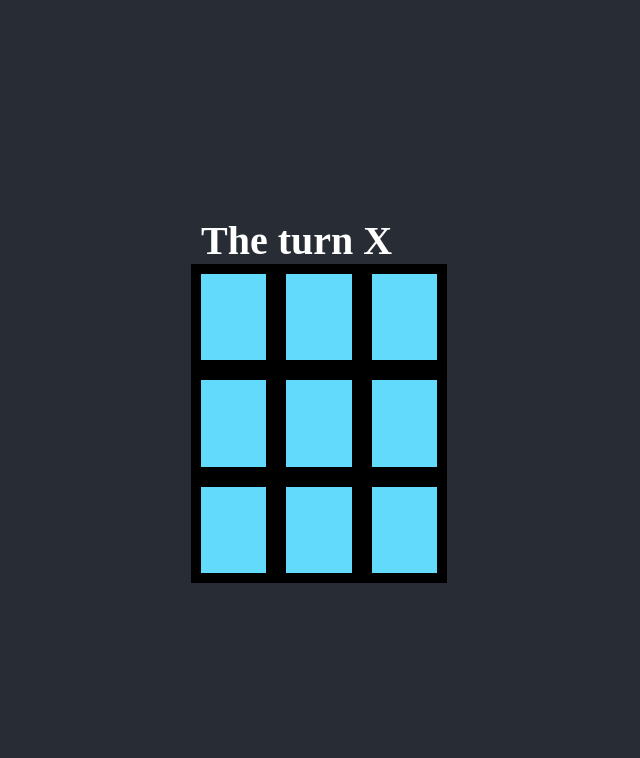
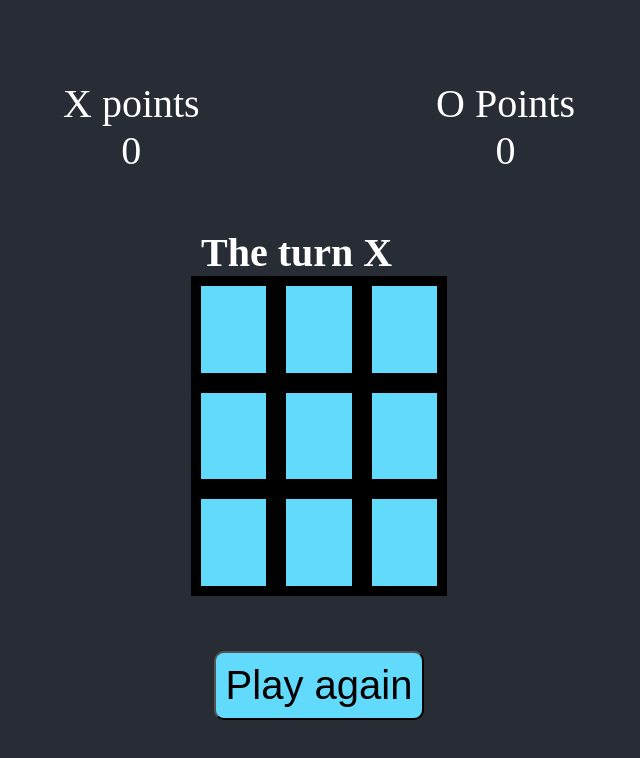
Before and after one commit to HegerAriasSantos/Tic-Tac-Toe, a React app: page / in a window 1280 px wide. Shown: the whole page, without its empty margins (321-961 px from the left). Built offline with nearby package versions, Linux system fonts and the light colour scheme.

Commit message:
finished

```diff
--- a/src/components/Game.js
+++ b/src/components/Game.js
@@ -9,6 +9,8 @@ class Game extends React.Component {
       ListSquares: Array(9).fill(null),
       Xturn: true,
       winner: null,
+      Xpts: 0,
+      Opts: 0,
     };
   }
   calculateWinner(squares) {
@@ -34,17 +36,6 @@ class Game extends React.Component {
     }
     return null;
   }
-  handleClick = (i) => {
-    const Squares = this.state.ListSquares.slice();
-    if (this.calculateWinner(Squares) || Squares[i]) {
-      return;
-    }
-    Squares[i] = this.state.Xturn ? "X" : "O";
-    this.setState({
-      ListSquares: Squares,
-      Xturn: this.state.Xturn ? false : true,
-    });
-  };
   positionSquare(i) {
     return (
       <div className="Board__Item">
@@ -55,6 +46,37 @@ class Game extends React.Component {
       </div>
     );
   }
+
+  handleClick = (i) => {
+    const Squares = this.state.ListSquares.slice();
+    if (this.calculateWinner(Squares) || Squares[i]) {
+      return;
+    } else {
+      Squares[i] = this.state.Xturn ? "X" : "O";
+      this.setState({
+        ListSquares: Squares,
+        Xturn: this.state.Xturn ? false : true,
+      });
+    }
+    let winner = this.calculateWinner(Squares);
+    if (winner !== null) {
+      winner === "X"
+        ? this.setState({
+            Xpts: this.state.Xpts + 1,
+          })
+        : this.setState({
+            Opts: this.state.Opts + 1,
+          });
+    }
+  };
+
+  again() {
+    this.setState({
+      ListSquares: Array(9).fill(null),
+      Xturn: true,
+    });
+  }
+
   render() {
     let winner = this.calculateWinner(this.state.ListSquares);
     let status;
@@ -66,6 +88,16 @@ class Game extends React.Component {
 
     return (
       <div className="Game">
+        <div className="Ptos">
+          <div className="Ptos__ptos">
+            <div>X points</div>
+            <div>{this.state.Xpts}</div>
+          </div>
+          <div className="Ptos__ptos">
+            <div>O Points</div>
+            <div>{this.state.Opts}</div>
+          </div>
+        </div>
         <div>
           <h1 className="Game__Title">{status}</h1>
           <div className="Game__Board">
@@ -80,6 +112,14 @@ class Game extends React.Component {
             {this.positionSquare(8)}
           </div>
         </div>
+        <div>
+          <button
+            className="Game__repeat"
+            onClick={() => this.again(this.state.winner)}
+          >
+            Play again
+          </button>
+        </div>
       </div>
     );
   }
--- a/src/components/style/Games.css
+++ b/src/components/style/Games.css
@@ -12,9 +12,10 @@ body{
 }
 .Game{
   display: flex;
-  justify-content: center;
+  justify-content: space-between;
   align-items: center;
   height: 80vh;
+  flex-direction: column;
 }
 
 .Game__Title{
@@ -32,6 +33,12 @@ body{
  width: 20vw;
  height: 40vh;
 }
+.Game__repeat{
+  background-color: #61dafb;
+  font-size: 40px;
+  padding: 10px;
+  border-radius: 10px;
+}
 
 
 .Board__Item button{
@@ -48,3 +55,17 @@ body{
   /* height: 100px;
   width: 100px; */
 }
+
+.Ptos{
+  display: flex;
+  justify-content: space-between;
+  width: 40vw;
+  color:white;
+  font-size: 40px;
+
+}
+.Ptos__ptos{
+  display: flex;
+  flex-direction: column;
+  align-items: center
+}
```
